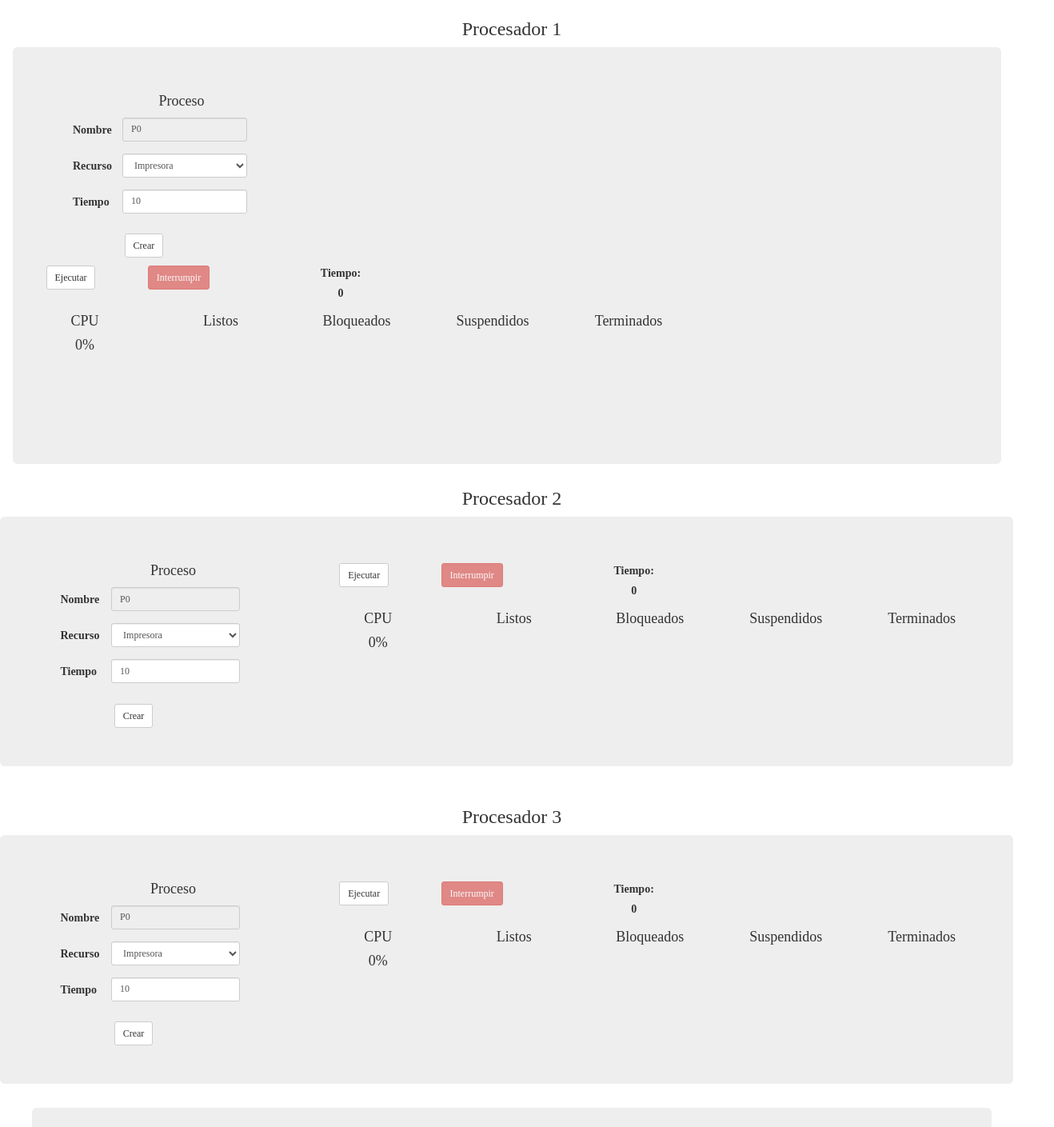
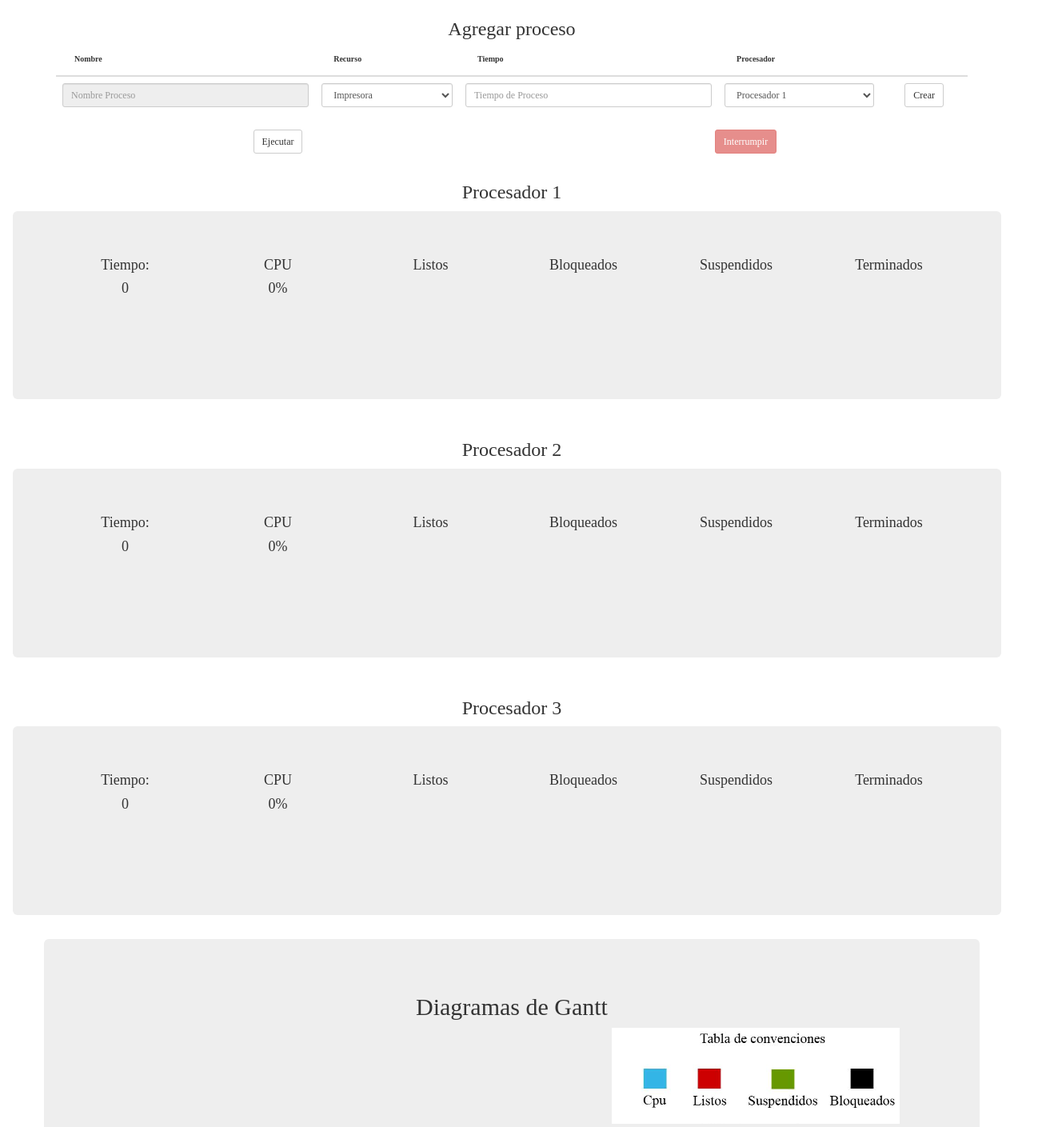
Before and after one commit to jupmorenor/201620-SO-AlgoritmosPlanificacion2, a plain HTML site: page index.html in a window 1280 px wide. Shown: the part 67-1476 px from the top of the page at 80% size, 1318 px wide, since content can reach past the window. Drawn offline with Linux system fonts and the light colour scheme.

Commit message:
Se simplifican los componentes de la interfaz

```diff
--- a/index.html
+++ b/index.html
@@ -24,65 +24,68 @@
 		<div>
 			<h1>Planificación Round-Robin</h1>
 		</div>
-
-		<div class ="container-fluid">
-			<h3>Procesador 1</h3>
+		<div class="container-fluid">
+			<h3>Agregar proceso</h3>
 			<div class ="row">
-				<div class="separador jumbotron">
-			 	<!-- formulario 1 -->
-				<div class="col-md-4 formulario">
-					<h4 style="margin-left:-70px">Proceso</h4>
-					<form action="" class="form-horizontal">
-						<div class="form-group form-group-sm">
-							<label for="nombre1" class="col-sm-2 control-label">Nombre</label>
-							<div class="col-sm-6">
-								<input type="text" class="form-control input-sm" id="nombre1" placeholder="Nombre Proceso" disabled >
-							</div>
-						</div>
-						<div class="form-group form-group-sm">
-							<label for="recurso1" class="col-sm-2 control-label">Recurso</label>
-							<div class="col-sm-6">
-								<select class="form-control input-sm" id="recurso1" >
+				<form action="">
+					<div class="form-group form-group-sm container">
+						<table class="table">
+							<thead>
+								<tr>
+									<th><label for="nombre" class="col-sm-2 control-label">Nombre</label></th>
+									<th><label for="recurso" class="col-sm-2 control-label">Recurso</label></th>
+									<th><label for="tiempo" class="col-sm-2 control-label">Tiempo</label></th>
+									<th><label for="procesador" class="col-sm-2 control-label">Procesador</label></th>
+									<th></th>
+								</tr>
+							</thead>
+							<tbody>
+								<tr>
+									<td><input type="text" class="form-control input-sm" id="nombre" placeholder="Nombre Proceso" disabled ></td>
+									<td>
+											<select class="form-control input-sm" id="recurso" >
 												<option value="Impresora">Impresora</option>
 												<option value="Teclado">Teclado</option>
 												<option value="Mouse">Mouse</option>
 												<option value="Otro">Otro</option>
 											</select>
+									</td>
+									<td><input type="text" class="form-control input-sm" id="tiempo" placeholder="Tiempo de Proceso"></td>
+									<td>
+										<select class="form-control input-sm" id="procesador" >
+											<option value="procesador1">Procesador 1</option>
+											<option value="procesador2">Procesador 2</option>
+											<option value="procesador3">Procesador 3</option>
+										</select>
+									</td>
+									<td><button type="button" class="btn btn-default btn-sm" id="crear">Crear</button></td>
+								</tr>
+							</tbody>
+						</table>
+						<div class="row">
+							<div class="col-md-6">
+								<button type="button" class="btn btn-default btn-sm" id="ejecutar">Ejecutar</button>
+							</div>
+							<div class="col-md-6">
+								<button type="button" class="btn btn-danger btn-sm" id="interrumpir" disabled>Interrumpir</button>
 							</div>
 						</div>
-						<div class="form-group form-group-sm">
-							<label for="tiempo1" class="col-sm-2 control-label">Tiempo</label>
-							<div class="col-sm-6">
-								<input type="text" class="form-control input-sm" id="tiempo1" placeholder="Tiempo de Proceso">
-							</div>
-						</div>
-							<div class="col-sm-6 boton">
-								<button type="button" class="btn btn-default btn-sm" id="crear1">Crear</button>
 					</div>
 				</form>
 			</div>
-
-				<!-- __________________procesador 1______________________________________________-->
-				<div class="contenedor">
-
+		</div>
+		<div class ="container-fluid">
+			<h3>Procesador 1</h3>
+			 <div class ="row">
+				<div class="separador jumbotron">
+				<!-- __________________procesador 1_______________________________-->
 					<div class="row">
-						<div class="col-md-2">
-							<button type="button" class="btn btn-default btn-sm" id="ejecutar1">Ejecutar</button>
-						</div>
-						<div class="col-md-2">
-							<button type="button" class="btn btn-danger btn-sm" id="interrumpir1" disabled>Interrumpir</button>
-						</div>
-						<div class="col-md-4">
-							<label>Tiempo:</label>
-							<br>
-							<label id="cronometro1" >0</label>
+						<div class="col-xs-2">
+							<h4>Tiempo:</h4>
+							<h4 id="cronometro1">0</h4>
 						</div>
 
-					</div>
-
-					<div class="procesador">
-					<div class="row">
-						<div style="float:left">
+						<div class="col-xs-2">
 							<h4>CPU</h4>
 							<h4 id="rendimientoCPU1">0%</h4>
 							<div class="cpu">
@@ -92,7 +95,7 @@
 							</div>
 						</div>
 
-						<div style="float:left">
+						<div class="col-xs-2">
 							<h4>Listos</h4>
 							<div class="cola1">
 								<!-- Listos -->
@@ -101,7 +104,7 @@
 							</div>
 						</div>
 
-						<div style="float:left">
+						<div class="col-xs-2">
 							<h4>Bloqueados</h4>
 							<div class="cola1">
 								<!-- Bloqueados -->
@@ -110,7 +113,7 @@
 							</div>
 						</div>
 
-						<div style="float:left">
+						<div class="col-xs-2">
 							<h4>Suspendidos</h4>
 							<div class="cola1">
 								<!-- suspendidos -->
@@ -119,16 +122,13 @@
 							</div>
 						</div>
 
-						<div style="float:left">
+						<div class="col-xs-2">
 						<h4>Terminados</h4>
 							<div class="cola1">
 								<!-- terminados -->
 								<table class="table" id="terminados1">
 								</table>
 							</div>
-
-						</div>
-
 						</div>
 					</div>
 				</div>
@@ -137,60 +137,13 @@
 				<h3>Procesador 2</h3>
 			 <div class ="row">
 				<div class="separador jumbotron">
-			 	<!-- formulario 1 -->
-				<div class="col-md-4 formulario">
-					<h4 style="margin-left:-70px">Proceso</h4>
-					<form action="" class="form-horizontal">
-						<div class="form-group form-group-sm">
-							<label for="nombre2" class="col-sm-2 control-label">Nombre</label>
-							<div class="col-sm-6">
-								<input type="text" class="form-control input-sm" id="nombre2" placeholder="Nombre Proceso" disabled >
+				<!-- __________________procesador 2______________________________________________-->
+					<div class="row">
+						<div class="col-xs-2">
+							<h4>Tiempo:</h4>
+							<h4 id="cronometro2">0</h4>
 						</div>
-						</div>
-						<div class="form-group form-group-sm">
-							<label for="recurso2" class="col-sm-2 control-label">Recurso</label>
-							<div class="col-sm-6">
-								<select class="form-control input-sm" id="recurso2" >
-									<option value="Impresora">Impresora</option>
-									<option value="Teclado">Teclado</option>
-									<option value="Mouse">Mouse</option>
-									<option value="Otro">Otro</option>
-								</select>
-							</div>
-						</div>
-						<div class="form-group form-group-sm">
-							<label for="tiempo2" class="col-sm-2 control-label">Tiempo</label>
-							<div class="col-sm-6">
-								<input type="text" class="form-control input-sm" id="tiempo2" placeholder="Tiempo de Proceso">
-							</div>
-						</div>
-							<div class="col-sm-6 boton">
-								<button type="button" class="btn btn-default btn-sm" id="crear2">Crear</button>
-							</div>
-					</form>
-				</div>
-
-				<!-- __________________procesador 1______________________________________________-->
-				<div class="contenedor">
-
-					<div class="row">
-						<div class="col-md-2">
-							<button type="button" class="btn btn-default btn-sm" id="ejecutar2">Ejecutar</button>
-						</div>
-						<div class="col-md-2">
-							<button type="button" class="btn btn-danger btn-sm" id="interrumpir2" disabled>Interrumpir</button>
-						</div>
-						<div class="col-md-4">
-							<label>Tiempo:</label>
-							<br>
-							<label id="cronometro2" >0</label>
-						</div>
-
-					</div>
-
-					<div class="procesador">
-					<div class="row">
-						<div style="float:left">
+						<div class="col-xs-2">
 							<h4>CPU</h4>
 							<h4 id="rendimientoCPU2">0%</h4>
 						<div class="cpu">
@@ -200,7 +153,7 @@
 						</div>
 						</div>
 
-						<div style="float:left">
+						<div class="col-xs-2">
 							<h4>Listos</h4>
 							<div class="cola2">
 								<!-- Listos -->
@@ -209,7 +162,7 @@
 							</div>
 						</div>
 
-						<div style="float:left">
+						<div class="col-xs-2">
 							<h4>Bloqueados</h4>
 							<div class="cola2">
 								<!-- Bloqueados -->
@@ -218,7 +171,7 @@
 							</div>
 						</div>
 
-						<div style="float:left">
+						<div class="col-xs-2">
 							<h4>Suspendidos</h4>
 							<div class="cola2">
 								<!-- suspendidos -->
@@ -227,82 +180,28 @@
 						</div>
 						</div>
 
-						<div style="float:left">
+						<div class="col-xs-2">
 						<h4>Terminados</h4>
 							<div class="cola2">
 								<!-- terminados -->
 								<table class="table " id="terminados2">
 								</table>
 							</div>
-
-						</div>
-
 						</div>
 					</div>
 				</div>
 			</div>
 
-
-		</div>
-
-		<!-- 3er-->
 			<h3>Procesador 3</h3>
 			 <div class ="row">
 				<div class="separador jumbotron">
-			 	<!-- formulario 1 -->
-				<div class="col-md-4 formulario">
-					<h4 style="margin-left:-70px">Proceso</h4>
-					<form action="" class="form-horizontal">
-						<div class="form-group form-group-sm">
-							<label for="nombre3" class="col-sm-2 control-label">Nombre</label>
-							<div class="col-sm-6">
-								<input type="text" class="form-control input-sm" id="nombre3" placeholder="Nombre Proceso" disabled >
+				<!-- __________________procesador 3______________________________________________-->
+					<div class="row">
+						<div class="col-xs-2">
+							<h4>Tiempo:</h4>
+							<h4 id="cronometro3">0</h4>
 						</div>
-						</div>
-						<div class="form-group form-group-sm">
-							<label for="recurso3" class="col-sm-2 control-label">Recurso</label>
-							<div class="col-sm-6">
-								<select class="form-control input-sm" id="recurso3" >
-									<option value="Impresora">Impresora</option>
-									<option value="Teclado">Teclado</option>
-									<option value="Mouse">Mouse</option>
-									<option value="Otro">Otro</option>
-								</select>
-							</div>
-						</div>
-						<div class="form-group form-group-sm">
-							<label for="tiempo3" class="col-sm-2 control-label">Tiempo</label>
-							<div class="col-sm-6">
-								<input type="text" class="form-control input-sm" id="tiempo3" placeholder="Tiempo de Proceso">
-							</div>
-						</div>
-							<div class="col-sm-6 boton">
-								<button type="button" class="btn btn-default btn-sm" id="crear3">Crear</button>
-							</div>
-					</form>
-				</div>
-
-				<!-- __________________procesador -->
-				<div class="contenedor">
-
-					<div class="row">
-						<div class="col-md-2">
-							<button type="button" class="btn btn-default btn-sm" id="ejecutar3">Ejecutar</button>
-						</div>
-						<div class="col-md-2">
-							<button type="button" class="btn btn-danger btn-sm" id="interrumpir3" disabled>Interrumpir</button>
-						</div>
-						<div class="col-md-4">
-							<label>Tiempo:</label>
-							<br>
-							<label id="cronometro3" >0</label>
-						</div>
-
-					</div>
-
-					<div class="procesador">
-					<div class="row">
-						<div style="float:left">
+						<div class="col-xs-2">
 							<h4>CPU</h4>
 							<h4 id="rendimientoCPU3">0%</h4>
 						<div class="cpu">
@@ -312,7 +211,7 @@
 						</div>
 						</div>
 
-						<div style="float:left">
+						<div class="col-xs-2">
 							<h4>Listos</h4>
 							<div class="cola3">
 								<!-- Listos -->
@@ -321,7 +220,7 @@
 							</div>
 						</div>
 
-						<div style="float:left">
+						<div class="col-xs-2">
 							<h4>Bloqueados</h4>
 							<div class="cola3">
 								<!-- Bloqueados -->
@@ -330,7 +229,7 @@
 							</div>
 						</div>
 
-						<div style="float:left">
+						<div class="col-xs-2">
 							<h4>Suspendidos</h4>
 							<div class="cola3">
 								<!-- suspendidos -->
@@ -339,16 +238,12 @@
 							</div>
 						</div>
 
-						<div style="float:left">
+						<div class="col-xs-2">
 						<h4>Terminados</h4>
 							<div class="cola3">
 								<!-- terminados -->
 								<table class="table " id="terminados3">
 								</table>
-						</div>
-
-						</div>
-
 							</div>
 						</div>
 					</div>
@@ -360,6 +255,7 @@ ________espacio para estadísticas _____________________________________________
 				 -->
 	<div class="jumbotron">
 	<h2>Diagramas de Gantt</h2>
+	<div style="margin-left:650px;background-image:url('convenciones.png');background-size:105%;width:360px;height:120px"></div>
 		<div class="container-fluid">
 			<!-- diagramas de gant -->
 			<div class="row">
```
Also changed, not shown: convenciones.png (added). Lines whose indentation alone changed are shown as unchanged.
